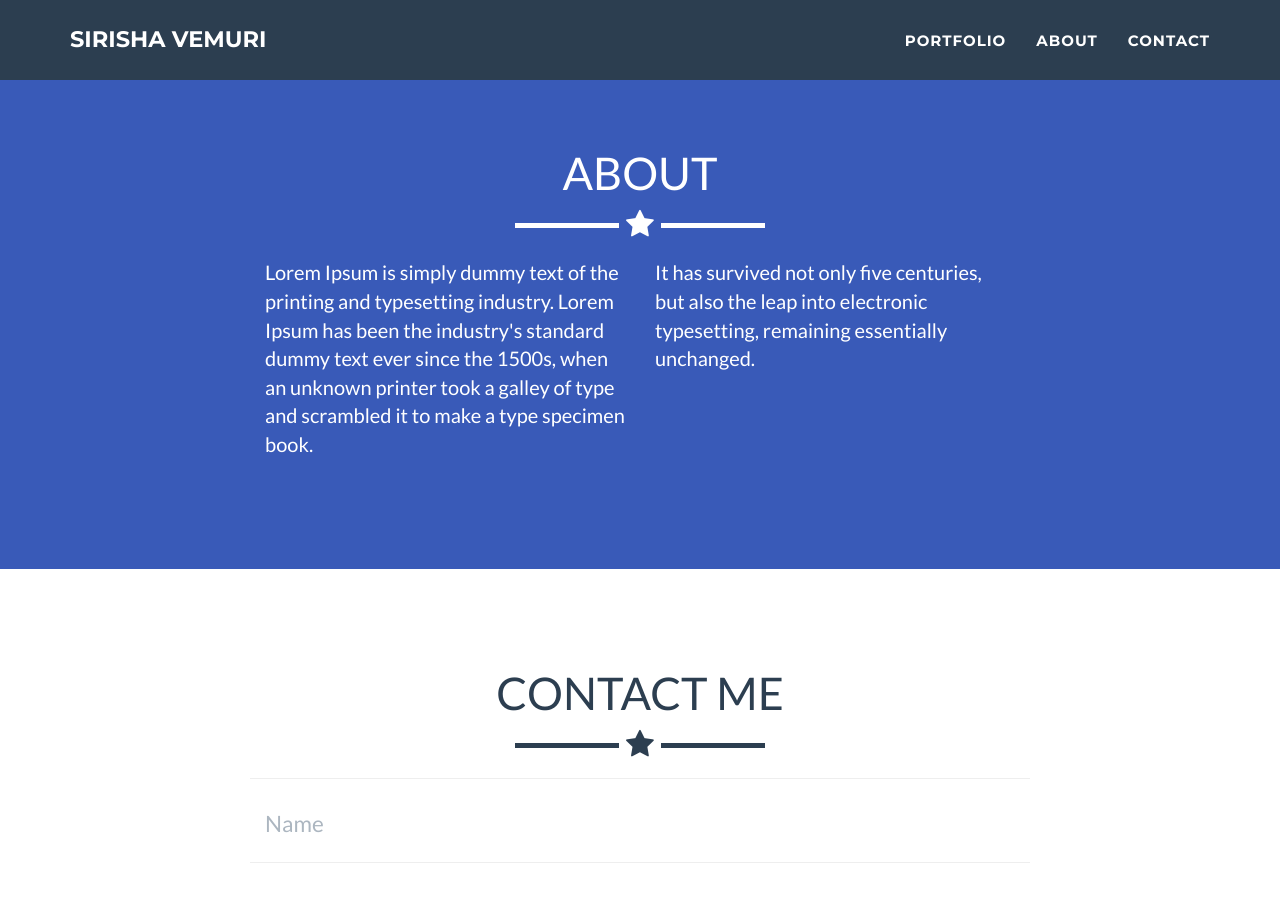
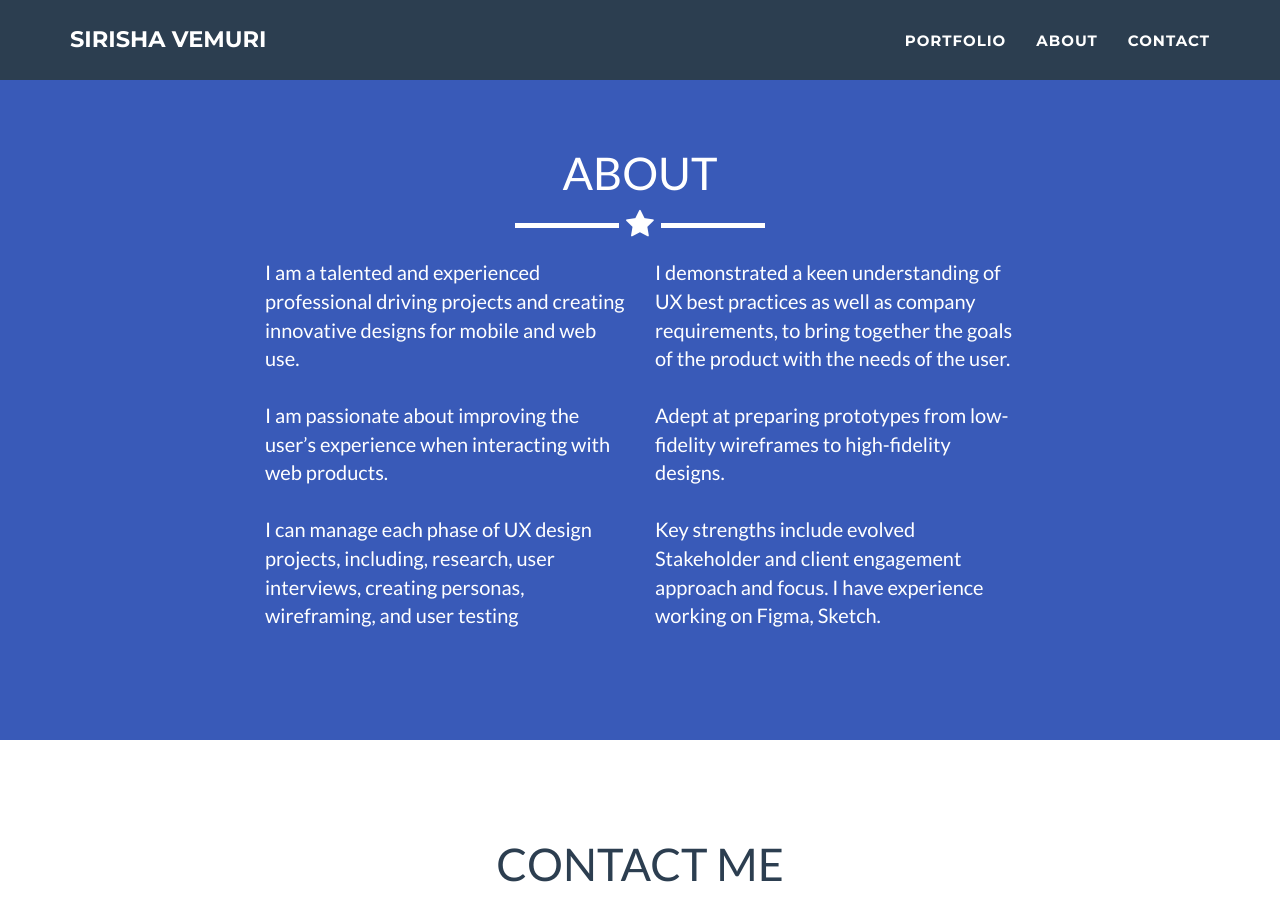
Before and after one commit to sirisha-vemuri/Portfolio, a Jekyll site: the page built from _posts/2022-01-28-FitnessMe-Mobile-App.markdown, in a window 1280 px wide and 900 px high, scrolled down 1389 px. Built offline with Jekyll 4.4.1, drawn with Linux system fonts in a browser that asks for light colours.

Commit message:
updated "About Me"

```diff
--- a/_includes/about.html
+++ b/_includes/about.html
@@ -9,12 +9,16 @@
             </div>
             <div class="row">
                 <div class="col-lg-4 col-lg-offset-2">
-                    <p>Lorem Ipsum is simply dummy text of the printing and typesetting industry. Lorem Ipsum has been the industry's standard
-                    dummy text ever since the 1500s, when an unknown printer took a galley of type and scrambled it to make a type specimen
-                    book.</p>
+                    <p>I am a talented and experienced professional driving projects and creating innovative
+                    designs for mobile and web use. <br><br>I am passionate about improving the user’s experience when interacting with web
+                    products. <br><br>I can manage each phase of UX design projects, including, research, user interviews, creating personas, wireframing, and
+                    user testing</p>
                 </div>
                 <div class="col-lg-4">
-                    <p>It has survived not only five centuries, but also the leap into electronic typesetting, remaining essentially unchanged.</p>
+                    <p>I demonstrated a keen understanding of UX best practices as well as company requirements, to bring together the goals of
+                    the product with the needs of the user.<br> <br>Adept at preparing prototypes from low-fidelity wireframes to high-fidelity
+                    designs.<br><br>Key strengths include evolved Stakeholder and client engagement approach and focus.
+                    I have experience working on Figma, Sketch.</p>
                 </div>
                 <!--
                 <div class="col-lg-8 col-lg-offset-2 text-center">
```
Also changed, not shown: 2 other files.
